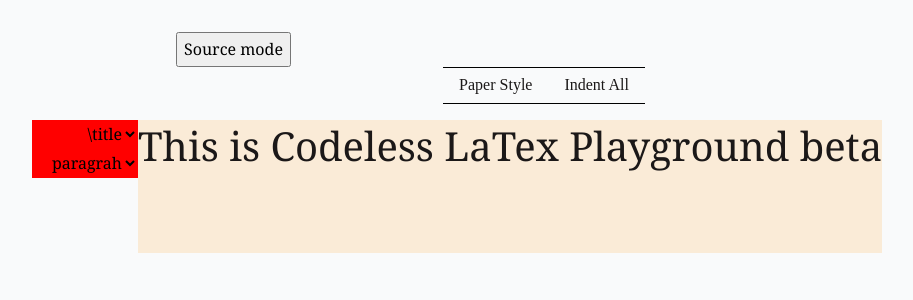
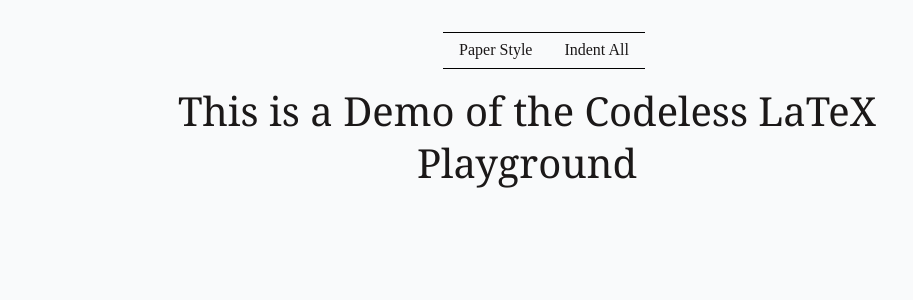
Before and after one commit to AsoSun/codeless-LaTeX, a React (Create React App) app: page / in a window 1280 px wide. Shown: the top 300 px of the page, without its empty margins (168-1081 px from the left). Built offline with nearby package versions, Linux system fonts and the light colour scheme.

Commit message:
update editor

```diff
--- a/public/index.html
+++ b/public/index.html
@@ -6,7 +6,6 @@
     <!-- <link rel="stylesheet" href="https://latex.now.sh/style.css"/> -->
 
     <meta name="viewport" content="width=device-width, initial-scale=1" />
-    <meta name="theme-color" content="#000000" />
     <meta
       name="description"
       content="Web site created using create-react-app"
--- a/src/App.js
+++ b/src/App.js
@@ -8,7 +8,7 @@ function App() {
         <Layout/>
       </body>
     </div>
-  );
+  )
 }
 
 export default App;
--- a/src/assets/layout.scss
+++ b/src/assets/layout.scss
@@ -79,24 +79,24 @@ select{
     border-radius: 6px;
     box-sizing: border-box;
     border: none;
-    color:rgb(0, 0, 0);
+    color:rgba(29, 112, 1, 0.781);
     margin: auto;
 }
 
-.content{
+.content-block{
     display: flex;
-
-    .content-block-column{
-        background-color: antiquewhite;
-
+    div{
+        margin-right: 2px;
     }
-    .selector-column{
-
-
+    .selector{
+        opacity: 0;
+    }
+    &:hover{
         .selector{
-            // display:inline-block;
-            background-color: red;
-
+            opacity: 1;
+            transition-duration: 0.2s;
+            transition-timing-function: ease-in;
         }
     }
+
 }
--- a/src/store/initial.data.js
+++ b/src/store/initial.data.js
@@ -1,7 +1,7 @@
 export const initial = [{
 	id: 0,
 	blockStyle: 'h1',
-	content: 'This is Codeless LaTex Playground beta'
+	content: 'This is a Demo of the Codeless LaTeX Playground'
 },
 {
 	id: 1,
--- /dev/null
+++ b/src/utils/caretPosition.js
@@ -0,0 +1,25 @@
+
+export const getCurrentCaretPosition = () =>{
+    const selection = document.getSelection()
+    //if selected area type is text, return the number(length) of char before the caret/cursor
+    //focusOffset is read only, i.e. a getter
+    console.log(selection.focusOffset)
+    return selection.focusOffset
+}
+
+export const moveCaret = (charLocation) =>{
+    const selection = document.getSelection()
+    if(selection.rangeCount>0){ // Before the user has clicked a freshly loaded page, the rangeCount is 0. After the user clicks on the page, rangeCount is 1, even if no selection is visible.
+        const textNode = selection.focusNode
+        const newOffset = selection.focusOffset + charLocation
+        selection.collapse(textNode, Math.min(textNode.length, newOffset))
+    }
+}
+
+export const moveCaretToEnd = () =>{
+    const selection = document.getSelection()
+    if(selection.rangeCount>0){ // Before the user has clicked a freshly loaded page, the rangeCount is 0. After the user clicks on the page, rangeCount is 1, even if no selection is visible.
+        const textNode = selection.focusNode
+        selection.collapse(textNode, textNode.length)
+    }
+}
--- a/src/views/Layout.js
+++ b/src/views/Layout.js
@@ -1,80 +1,90 @@
 import { useState, useRef, useEffect} from "react"
 import { initial } from "../store/initial.data"
+import {getCurrentCaretPosition, moveCaret, moveCaretToEnd} from "../utils/caretPosition"
 
 const Layout = () =>{
     const [blocks, updateBlocks]= useState(initial)
-	const [blockId, updateBlockId] = useState(1) //current focuses block id
-    const [blockIndex, setBlockIndex] = useState(1) //current focuses block index
+	const [blockId, updateBlockId] = useState(initial.length-1) //current focuses block id
+    const [blockIndex, updateBlockIndex] = useState(initial.length-1) //current focuses block index
 	const [isIndent, setIsIndent] = useState(false)
-	// const [blockStyle, setBlockStyle] = useState()
-	// const [blockType, setBlockType] = useState()
-	// const [isEnter, setEnter] = useState(0)
-    // const replaceNode = () =>{
-    //     const node = document.querySelector('.editor div')
-    //     const p = document.createElement("p");
-    //     p.innerHTML = node.innerHTML
-    //     node.replaceWith(p)
-    // }
-
-    const blockRef = useRef([])
-	// console.log(blocks)
-	// console.log(blockRef)
-	// console.log(blockIndex)
-    useEffect(() => {
-        blockRef.current[blockIndex].focus();
-		blocks.forEach((block, index)=>{
-			blockRef.current[index].innerHTML = block.content
-		})
-      }, [blockIndex]);
+	const [isDeleBlock, setIsDeleBlock] = useState(false)
+	const [LastBlockContentLength, setLastBlockContentLength] = useState()
+	const [isOnBlur, setIsOnBlur] = useState(false)
+	const blockRef = useRef([])
 
 
 
-	const handleOnKeyDown = (index, e) =>{
+    useEffect(() => {
+		blocks.forEach((block, index)=>{
+			blockRef.current[index].textContent = block.content
+		})
+		blockRef.current[blockIndex].focus();
+		if(isDeleBlock){
+			console.log(LastBlockContentLength)
+			moveCaret(LastBlockContentLength)
+		}
+		setIsDeleBlock(false)
+      }, [blockIndex]);
+
+	useEffect(()=>{
+		blockRef.current[blockIndex].focus();
+		moveCaretToEnd()
+		setIsOnBlur(false)
+	  },[isOnBlur])
+
+
+	function handleOnKeyDown(index, e){
+
 		if(e.key === 'Enter'){
 			e.preventDefault()
 			insertBlock(index)
-		}else if(e.key === 'Backspace' || e.key === 'Delete'){
-			if(blocks[index].content===''&& blocks.length!== 1){
+		}
+		else if(e.key === 'Backspace' || e.key === 'Delete'){
+			const lengthOfCharBeforeCursor = getCurrentCaretPosition()
+			if(lengthOfCharBeforeCursor===0 && blocks.length!== 1){
+				e.preventDefault()
 				deleteBlock(index)
+				setIsDeleBlock(true)
+
 			}
 		}
 	}
 
-	const handleContentPanelOnKeyDown = (e) => {
-		if(e.key === 'Enter'){
-			e.preventDefault()
-		}
-	}
-
 	const insertBlock = (index)=>{ //index of the blocks array
+		const currentCursorPosition = getCurrentCaretPosition()
+		const contentAfterCursor = blocks[index].content.slice(currentCursorPosition)
 		const blocksCopy = blocks.map(block=>block)
-		const insertBlock = {id: blockId+1, blockStyle: 'p', content: ''}
+		blocksCopy[index].content = blocks[index].content.slice(0,currentCursorPosition)
+		const insertBlock = {id: blockId+1, blockStyle: 'p', content: contentAfterCursor}
 		blocksCopy.splice(index+1, 0, insertBlock) // insert a new block below the current block
 		updateBlocks(blocksCopy)
 		updateBlockId(blockId+1)
-		setBlockIndex(index+1)
+		updateBlockIndex(index+1)
 	}
 
 	const deleteBlock = (index) => {
 		const blocksCopy = blocks.map(block=>block)
+		setLastBlockContentLength(blocksCopy[index-1].content.length)
+		blocksCopy[index-1].content = blocksCopy[index-1].content+blocksCopy[index].content
 		blocksCopy.splice(index, 1) //remove current block
+
+
 		updateBlocks(blocksCopy)
 		if(index === 0){
-			setBlockIndex(0)
+			updateBlockIndex(0)
 		}else(
-			setBlockIndex(index-1)
+			updateBlockIndex(index-1)
 		)
-
-		//inject content back to innerhtml
 
 	}
 
 
-    const handleBlockContent = (id) =>{
-		let content = document.querySelector(`.editor[name="${id}"]`).innerHTML
+    const handleBlockContent = (id, e) =>{
+		// let content = document.querySelector(`.editor[name="${id}"]`).innerHTML
+		console.log(`On Input textContent: ${e.target.textContent}`)
         const newBlocks = blocks.map(block=>{
             if(block.id === id){
-                return {...block, content: content}
+                return {...block, content: e.target.textContent}
             }else{
                 return block
             }
@@ -90,7 +100,7 @@ const Layout = () =>{
                 return block
             }
         })
-		console.log(`New block Style: ${e.target.value}, work on id: ${id}`)
+		// console.log(`New block Style: ${e.target.value}, work on id: ${id}`)
 		updateBlocks(newBlocks)
 	}
     const Selector = ({block}) =>{
@@ -102,7 +112,7 @@ const Layout = () =>{
 						<option value = 'h2'>\section</option>
 						<option value = 'h3'>\subsection</option>
 						<option value = 'p'>paragrah</option>
-						<option value = 'table'>\abstract</option>
+						<option value = 'abstract'>\abstract</option>
 						<option value = 'equation'>equation</option>
 					</select>
 				</form>
@@ -136,10 +146,11 @@ const Layout = () =>{
 		// setIsIndent(true)
 	}
 
+
     return (
         <main>
             <nav className="params">
-			<button>Source mode</button>
+			{/* <button>current block index: {blockIndex}</button> */}
                 <div className="navbar">
 
                     <div className="navbar-items">Paper Style</div>
@@ -147,37 +158,40 @@ const Layout = () =>{
 
                 </div>
             </nav>
-				<div className="content">
-				<div className="selector-column">
-				{
-					blocks.map((block, index)=>{
-						return (
-							<div className={`selector`}><Selector block = {block}/></div>
-						)
-					})
-				}
-				</div>
-				<div className="content-block-column"
-					// contentEditable='true'
-					// onKeyDown={e=>(handleContentPanelOnKeyDown(e))}
+				<div>
+
+
+				<div
+					id='editor'
+					// onBlur={()=>setIsOnBlur(true)}
+
 				>
                 {
                     blocks.map((block, index)=>{
 
                         return(
 							<div className="content-block">
+								<div >
+
+
+									<div contentEditable={false} className={`selector`}><Selector block = {block}/></div>
+
+
+								</div>
 
 								<div
-									tabIndex= '0'
+									// tabIndex= {1}
 									onPaste={(e)=>handlePaste(e, index)}
 									// onFocus={()=>handleOnFocus(index)}
-									className = {`editor ${block.blockStyle}`}
+									className = {`content ${block.blockStyle}`}
+
 									ref={e=>blockRef.current[index]=e}
 									onKeyDown={e=>handleOnKeyDown(index,e)}
-									onInput={()=>handleBlockContent(block.id)}
+									onInput={(e)=>handleBlockContent(block.id, e)}
 									name = {block.id}
-									contentEditable="true"
 									key={block.id}
+									contentEditable={true}
+									onFocus={()=>updateBlockIndex(index)}
 									suppressContentEditableWarning={true}/>
 							    </div>
 
@@ -186,7 +200,7 @@ const Layout = () =>{
                 }
 				</div>
 				</div>
-            {/* </div> */}
+
         </main>
     )
 }
```
Also changed, not shown: public/manifest.json, src/utils/removeIndent.js (added).
